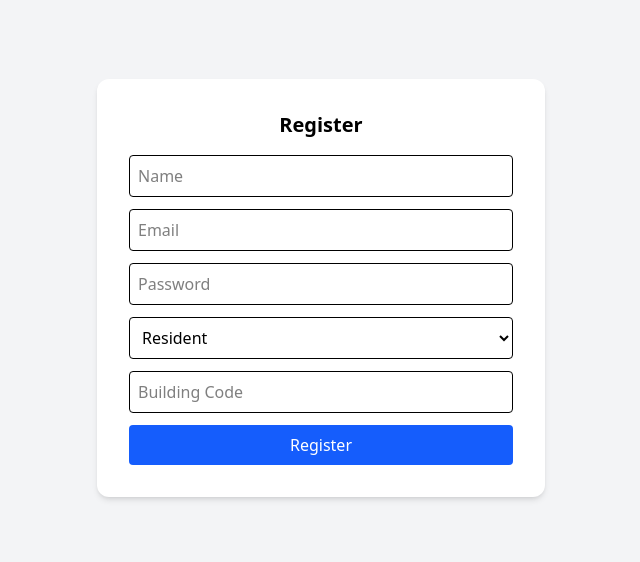
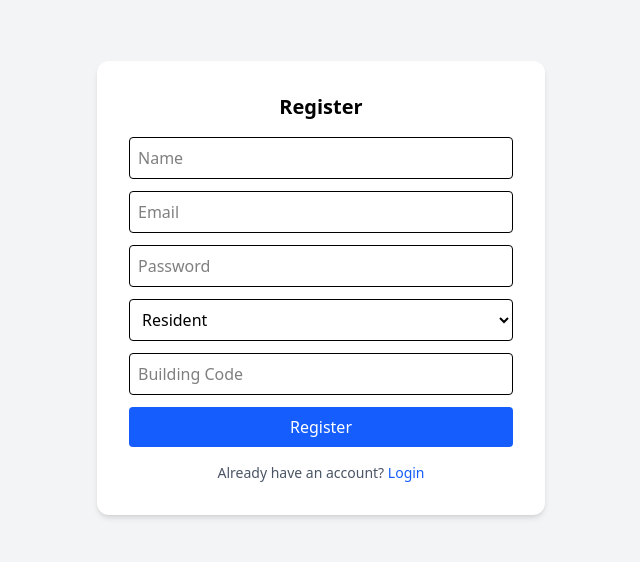
Before and after one commit to Yashasvi-14/buildsync, a React app in the folder frontend/: page /register in a window 1280 px wide. Shown: the part 128-690 px from the top of the page, without its empty margins (319-959 px from the left). Built offline with nearby package versions, Linux system fonts and the light colour scheme; no server answers; the HTML template or start-up script is replaced by a standard one.

Commit message:
fix(ui): add login redirect on register page

```diff
--- a/frontend/src/pages/RegisterPage.jsx
+++ b/frontend/src/pages/RegisterPage.jsx
@@ -50,6 +50,15 @@
             Register
           </button>
         </form>
+        <p className="mt-4 text-sm text-center text-gray-600">
+          Already have an account?{" "}
+          <span
+          onClick={() => navigate("/login")}
+          className="text-blue-600 cursor-pointer hover:underline"
+          >
+            Login
+          </span>
+        </p>
       </div>
     </div>
   );
```
